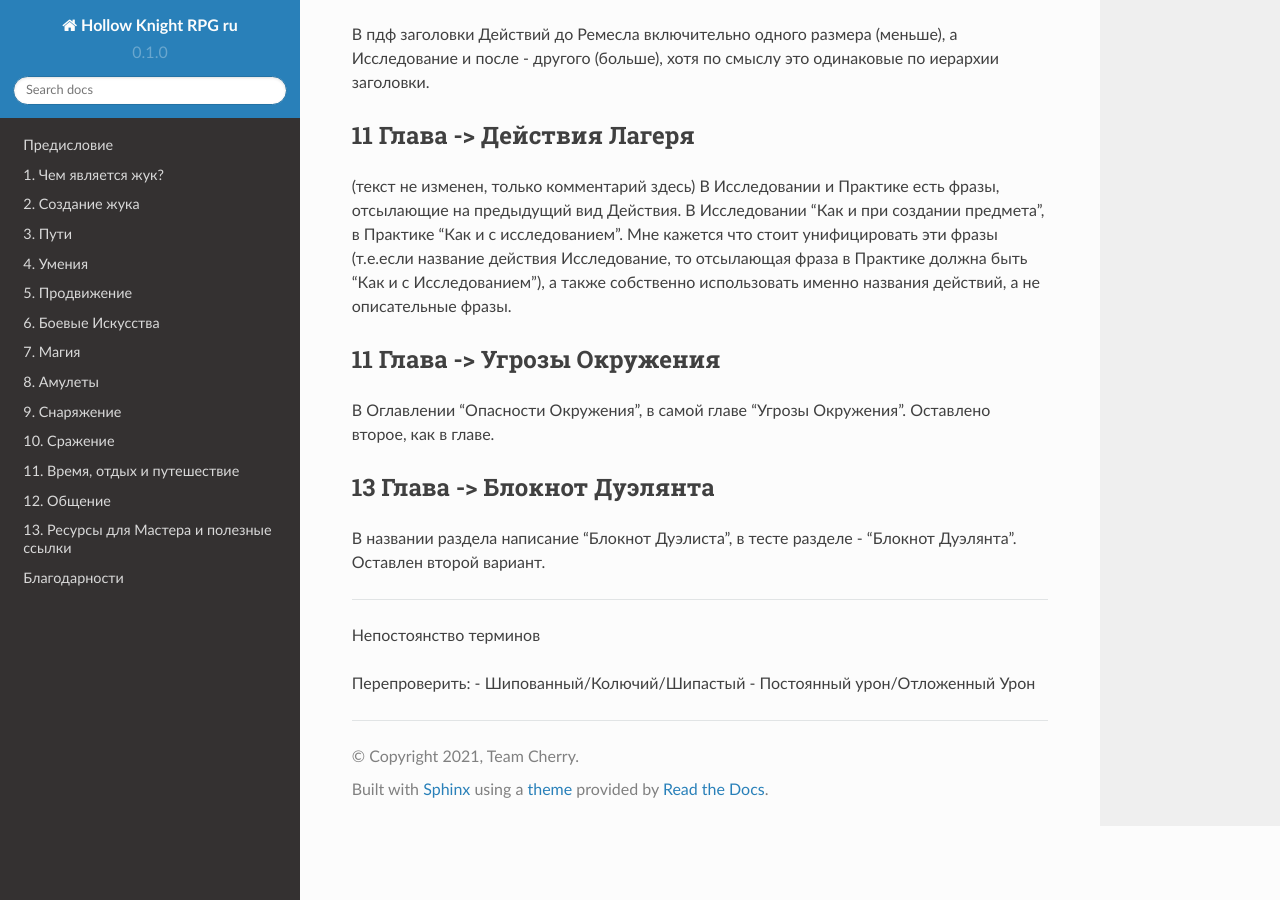
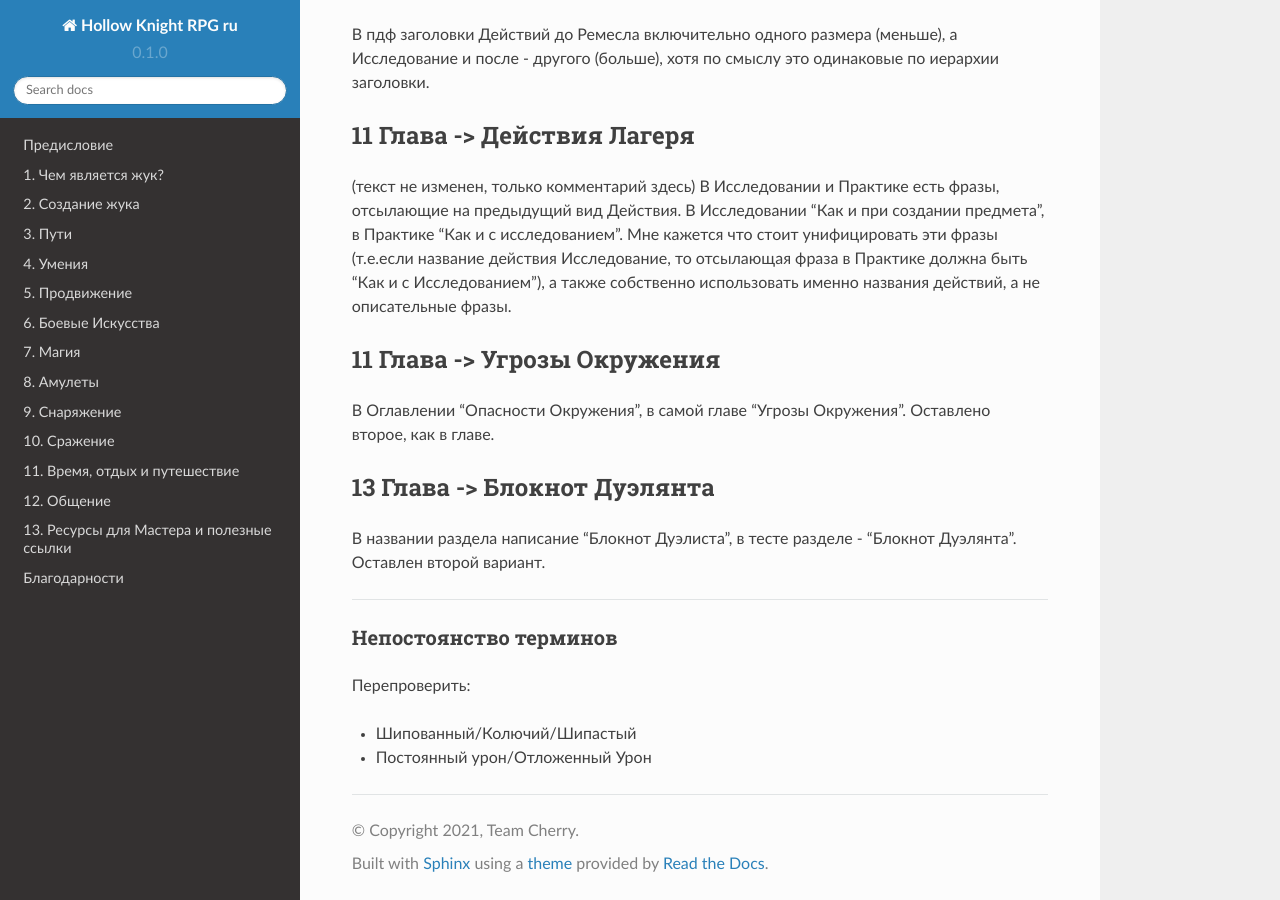
Before and after one commit to LazySelkie/hollow-knight-rpg-ru, a Sphinx documentation site: the page built from docs/source/differences.rst, in a window 1280 px wide and 900 px high, scrolled down 2926 px. Built offline with Sphinx 7.4.7 and the Read the Docs theme 2.0.0, drawn with Linux system fonts in a browser that asks for light colours.

```diff
--- a/docs/source/differences.rst
+++ b/docs/source/differences.rst
@@ -94,7 +94,9 @@
 -------------------------------------------------------------------------------------------------------------------------------
 
 Непостоянство терминов
+~~~~~~~~~~~~~~~~~~~~~~~~~~
 
 Перепроверить:
-- Шипованный/Колючий/Шипастый
-- Постоянный урон/Отложенный Урон
+
+* Шипованный/Колючий/Шипастый
+* Постоянный урон/Отложенный Урон
```
